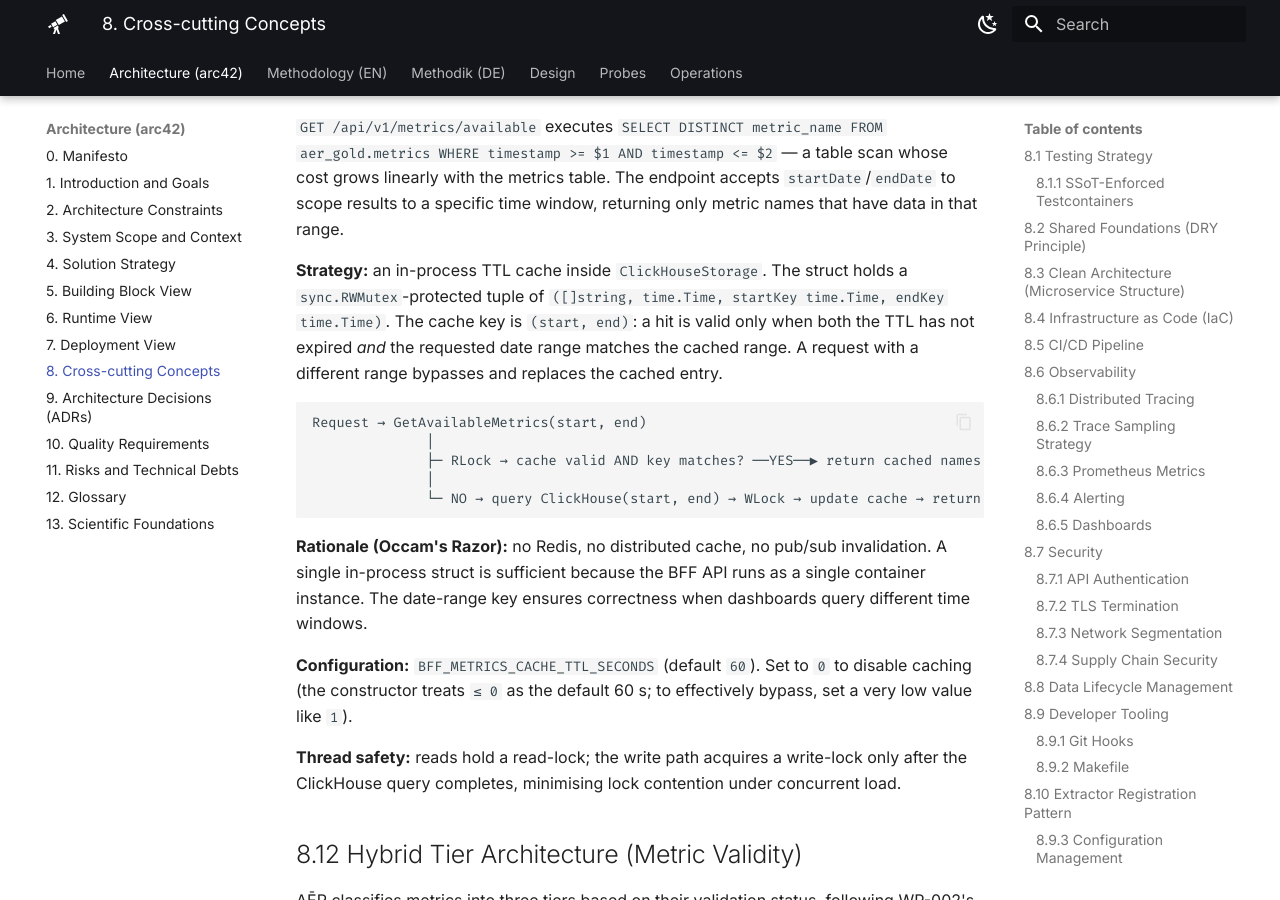
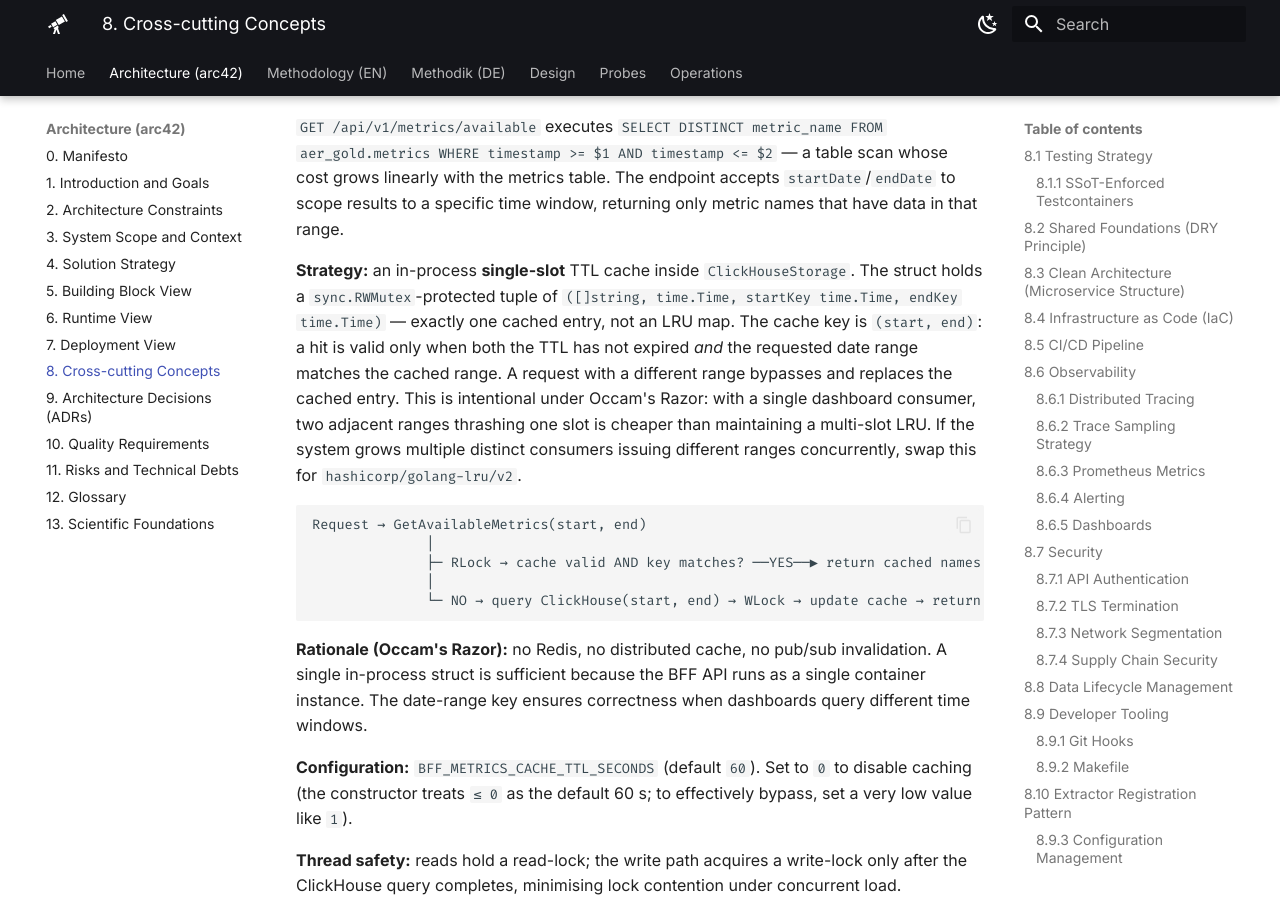
Before and after one commit to frogfromlake/aer, an MkDocs documentation site: the page built from docs/arc42/08_concepts.md, in a window 1280 px wide and 900 px high, scrolled down 12843 px. Built offline with MkDocs 1.6.1 and Material for MkDocs 9.7.7, drawn with Linux system fonts in a browser that asks for light colours.

Commit message:
docs(arc42): clarify global rate limiter and single-slot metrics cache (Phase 79)

````diff
--- a/docs/arc42/08_concepts.md
+++ b/docs/arc42/08_concepts.md
@@ -279,7 +279,7 @@ All runtime configuration flows through environment variables, sourced from a si
 
 `GET /api/v1/metrics/available` executes `SELECT DISTINCT metric_name FROM aer_gold.metrics WHERE timestamp >= $1 AND timestamp <= $2` — a table scan whose cost grows linearly with the metrics table. The endpoint accepts `startDate`/`endDate` to scope results to a specific time window, returning only metric names that have data in that range.
 
-**Strategy:** an in-process TTL cache inside `ClickHouseStorage`. The struct holds a `sync.RWMutex`-protected tuple of `([]string, time.Time, startKey time.Time, endKey time.Time)`. The cache key is `(start, end)`: a hit is valid only when both the TTL has not expired *and* the requested date range matches the cached range. A request with a different range bypasses and replaces the cached entry.
+**Strategy:** an in-process **single-slot** TTL cache inside `ClickHouseStorage`. The struct holds a `sync.RWMutex`-protected tuple of `([]string, time.Time, startKey time.Time, endKey time.Time)` — exactly one cached entry, not an LRU map. The cache key is `(start, end)`: a hit is valid only when both the TTL has not expired *and* the requested date range matches the cached range. A request with a different range bypasses and replaces the cached entry. This is intentional under Occam's Razor: with a single dashboard consumer, two adjacent ranges thrashing one slot is cheaper than maintaining a multi-slot LRU. If the system grows multiple distinct consumers issuing different ranges concurrently, swap this for `hashicorp/golang-lru/v2`.
 
 ```
 Request → GetAvailableMetrics(start, end)
````
Also changed, not shown: docs/arc42/11_risks_and_technical_debts.md (+1 -1 lines).
